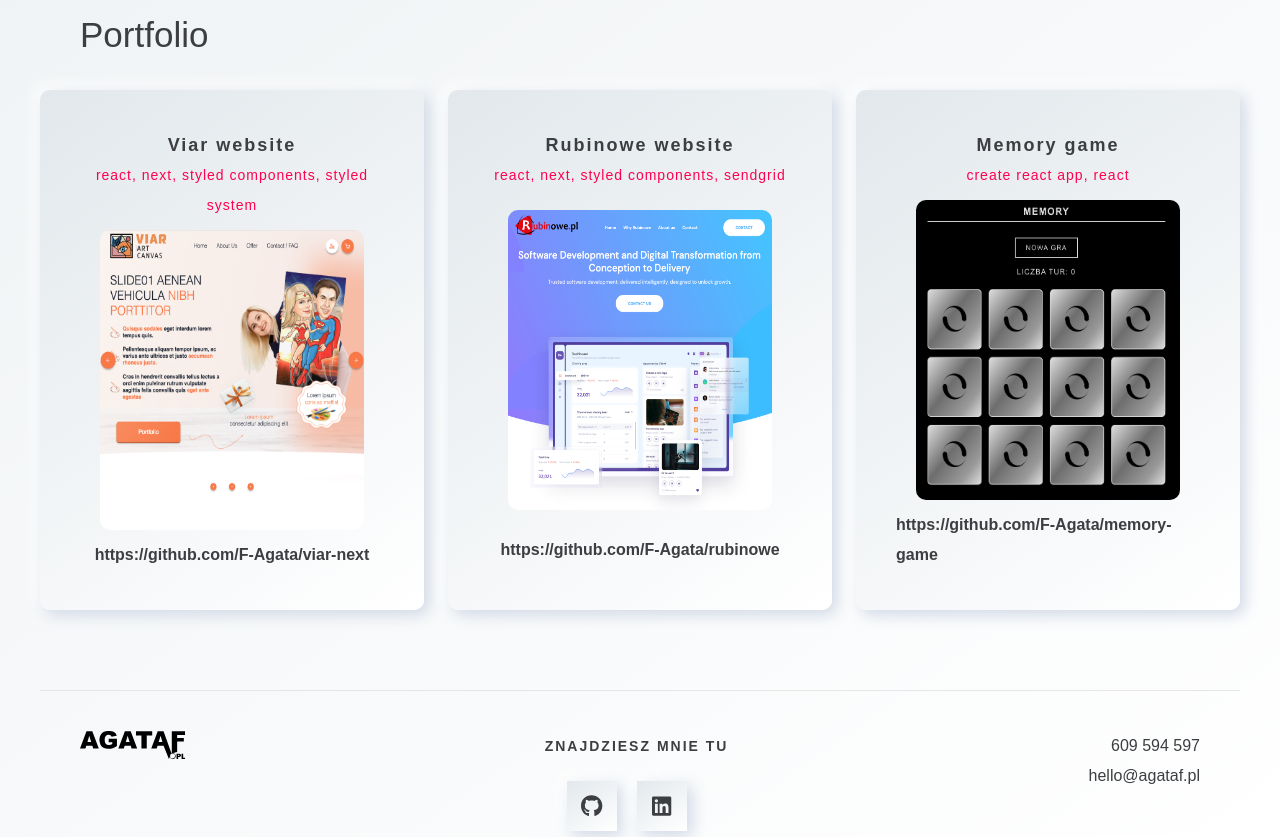
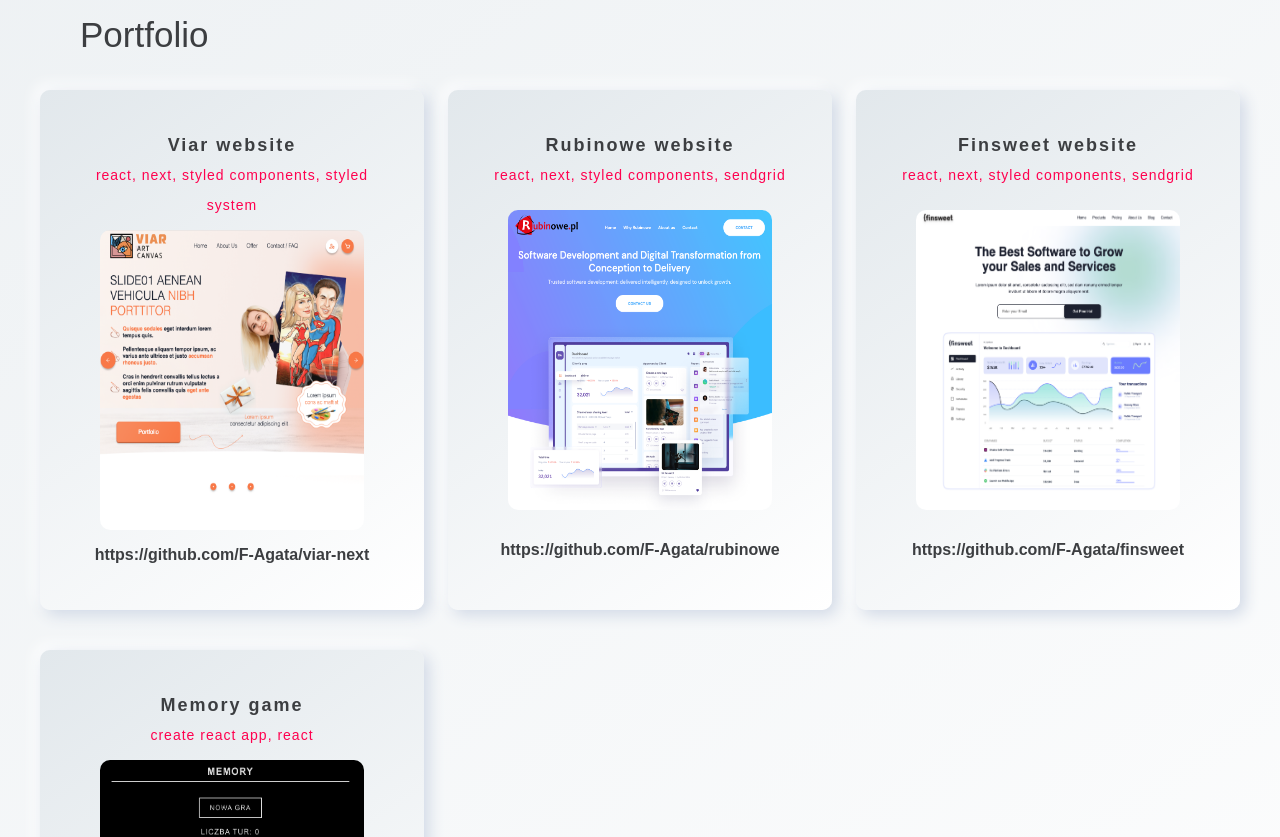
Before and after one commit to F-Agata/portfolio-next, a Next.js app: page / in a window 1280 px wide. Shown: the part 1680-2517 px from the top of the page. Built offline with nearby package versions, Linux system fonts and the light colour scheme.

Commit message:
update portfolio

```diff
--- a/components/mainPortfolio/MainPortfolio.js
+++ b/components/mainPortfolio/MainPortfolio.js
@@ -19,6 +19,13 @@ const portfolioArray = [
     path: '/projects/rubinowe-website.png',
     stack: 'react, next, styled components, sendgrid',
     github: 'https://github.com/F-Agata/rubinowe'
+  },
+  {
+    name: 'Finsweet website',
+    id: 'finsweet-website',
+    path: '/projects/finsweet-website.png',
+    stack: 'react, next, styled components, sendgrid',
+    github: 'https://github.com/F-Agata/finsweet'
   },
   // {
   //   name: 'Quiz template',
--- a/components/navigation/Navigation.js
+++ b/components/navigation/Navigation.js
@@ -63,12 +63,16 @@ const Navigation = () => {
     resetMenu()
   }, [modificationMenuSize])
 
+  const [showLogo, setShowLogo] = useState(false)
+
+  useEffect(()=>{setShowLogo(true)}, [])
+
   return (
     <WrappNavigationShadow addShadow={addShadow}>
       <WrappNavigation>
         <WrappLogo>
           <WrappLogoLink href={'/'}>
-            <Logo src={'logo.svg'} alt="logo" />
+            {showLogo && <Logo src={'logo.svg'} alt="logo" />}
           </WrappLogoLink>
         </WrappLogo>
         {modificationMenuSize ? null : (
```
Also changed, not shown: public/projects/finsweet-website.png (added).
